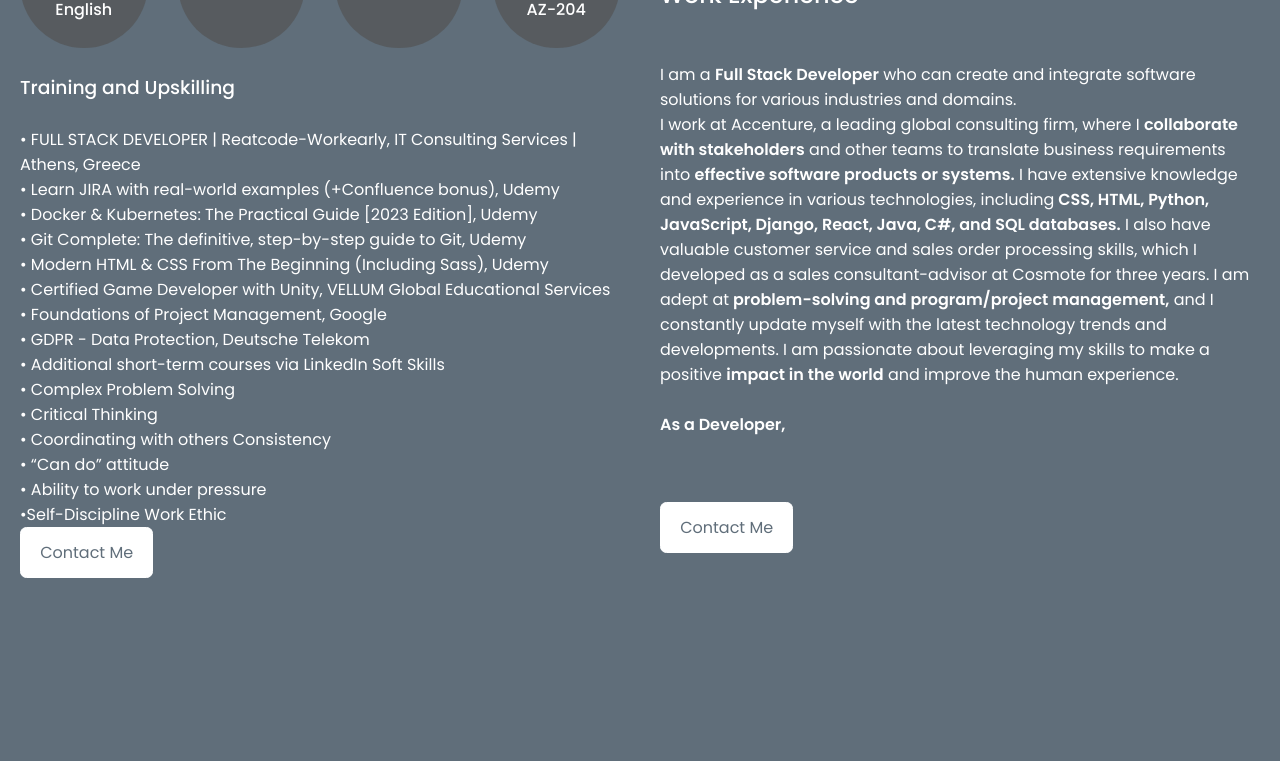
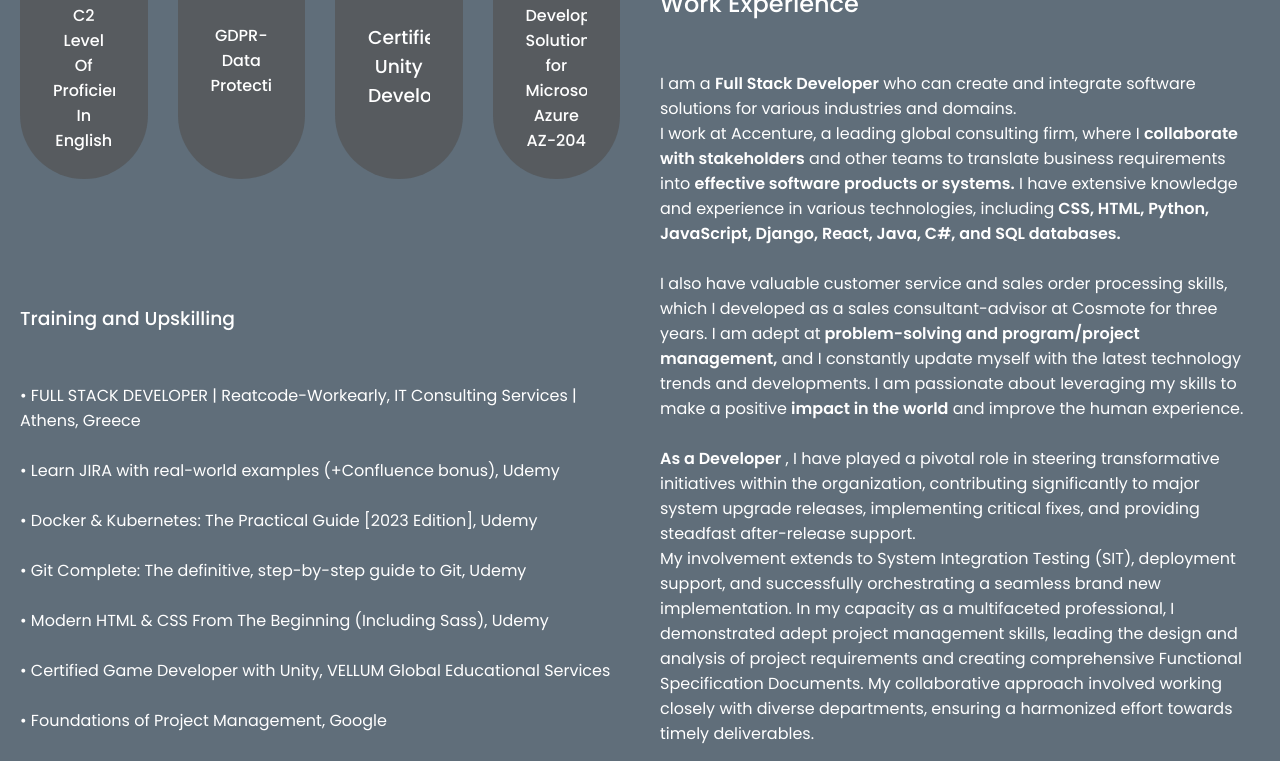
Before and after one commit to apostolidiskimon/Portfolio, a React (Create React App) app: page / in a window 1280 px wide. Shown: the part 1740-2501 px from the top of the page. Built offline with nearby package versions, Linux system fonts and the light colour scheme.

Commit message:
Work Experience Text-Enriched

```diff
--- a/src/components/about/About.jsx
+++ b/src/components/about/About.jsx
@@ -87,28 +87,38 @@ const About = () => {
               <p>
                 <p>
                   <br></br>
+                  <br></br>
+                  <br></br>
+                  <br></br>
+                  <br></br>
                   <h3> Training and Upskilling</h3>
+                  <br></br>
                   <br></br>• FULL STACK DEVELOPER | Reatcode-Workearly, IT
-                  Consulting Services | Athens, Greece <br></br>• Learn JIRA
-                  with real-world examples (+Confluence bonus), Udemy
+                  Consulting Services | Athens, Greece <br></br>
+                  <br></br>• Learn JIRA with real-world examples (+Confluence
+                  bonus), Udemy<br></br>
                   <br></br>• Docker & Kubernetes: The Practical Guide [2023
-                  Edition], Udemy
+                  Edition], Udemy<br></br>
                   <br></br>• Git Complete: The definitive, step-by-step guide to
-                  Git, Udemy <br></br>• Modern HTML & CSS From The Beginning
-                  (Including Sass), Udemy<br></br>• Certified Game Developer
-                  with Unity, VELLUM Global Educational Services <br></br>•
-                  Foundations of Project Management, Google <br></br>• GDPR -
-                  Data Protection, Deutsche Telekom <br></br>• Additional
-                  short-term courses via LinkedIn Soft Skills <br></br>• Complex
-                  Problem Solving
-                  <br></br>• Critical Thinking <br></br>• Coordinating with
-                  others Consistency <br></br>• “Can do” attitude <br></br>•
-                  Ability to work under pressure <br></br>
-                  •Self-Discipline Work Ethic
+                  Git, Udemy <br></br>
+                  <br></br>• Modern HTML & CSS From The Beginning (Including
+                  Sass), Udemy<br></br>
+                  <br></br>• Certified Game Developer with Unity, VELLUM Global
+                  Educational Services<br></br> <br></br>• Foundations of
+                  Project Management, Google<br></br> <br></br>• GDPR - Data
+                  Protection, Deutsche Telekom <br></br>
+                  <br></br>• Additional short-term courses via LinkedIn Soft
+                  Skills<br></br> <br></br>• Complex Problem Solving<br></br>
+                  <br></br>• Critical Thinking <br></br>
+                  <br></br>• Coordinating with others Consistency <br></br>
+                  <br></br>• “Can do” attitude <br></br>
+                  <br></br>• Ability to work under pressure <br></br>
+                  <br></br>• Self-Discipline Work Ethic
                   <br></br>
                 </p>
               </p>
             </p>
+            <br></br>
             <a href="#contact" className="btn btn-primary">
               Contact Me
             </a>
@@ -143,11 +153,6 @@ const About = () => {
             <br></br>
             <br></br> <br></br>
             <br></br>
-            <br></br>
-            <br></br> <br></br>
-            <br></br>
-            <br></br>
-            <br></br>
             <h2>Work Experience</h2>
             <br></br>
             <br></br>
@@ -167,9 +172,10 @@ const About = () => {
                 CSS, HTML, Python, JavaScript, Django, React, Java, C#, and SQL
                 databases.
               </strong>{" "}
-              I also have valuable customer service and sales order processing
-              skills, which I developed as a sales consultant-advisor at Cosmote
-              for three years. I am adept at
+              <br></br>
+              <br></br>I also have valuable customer service and sales order
+              processing skills, which I developed as a sales consultant-advisor
+              at Cosmote for three years. I am adept at
               <strong>
                 {" "}
                 problem-solving and program/project management,
@@ -180,9 +186,42 @@ const About = () => {
               the human experience.
               <br></br>
               <br></br>
-              <strong> As a Developer,</strong>{" "}
+              <strong>As a Developer</strong> , I have played a pivotal role in
+              steering transformative initiatives within the organization,
+              contributing significantly to major system upgrade releases,
+              implementing critical fixes, and providing steadfast after-release
+              support. <br></br>My involvement extends to System Integration
+              Testing (SIT), deployment support, and successfully orchestrating
+              a seamless brand new implementation. In my capacity as a
+              multifaceted professional, I demonstrated adept project management
+              skills, leading the design and analysis of project requirements
+              and creating comprehensive Functional Specification Documents. My
+              collaborative approach involved working closely with diverse
+              departments, ensuring a harmonized effort towards timely
+              deliverables.
+              <br></br>
+              <br></br>
+              <strong>The hallmark of my contribution </strong>lies in the
+              proactive engagement with stakeholders, tracking evolving project
+              needs, and delivering effective solutions. I facilitated open
+              communication channels, participating in numerous meetings with
+              cross-functional teams and vendors. During these engagements, I
+              actively intervened when necessary, ensuring alignment with
+              project goals and overcoming obstacles. Notably, the projects I
+              undertook were characterized by ambiguity and interfacing with
+              various systems, demanding a nuanced understanding of intricacies.
+              This required me to navigate complex landscapes, establishing a
+              framework for successful project outcomes. In summary, my role
+              transcended conventional development responsibilities,
+              encompassing a holistic approach that blended technical acumen
+              with project management finesse.<br></br>
+              <br></br>This integrated perspective allowed me to navigate
+              challenges, foster collaboration, and ultimately contribute to the
+              success of high-impact projects within the organization.
+              <br></br>
             </p>
           </div>
+          <br></br> <br></br> <br></br> <br></br>
           <a href="#contact" className="btn btn-primary">
             Contact Me
           </a>
--- a/src/components/about/about.css
+++ b/src/components/about/about.css
@@ -63,9 +63,10 @@
 }
 .about__cardsright {
   display: flex;
-  grid-template-columns: repeat(3, 1fr);
+  grid-template-columns: repeat(1, 3fr);
   gap: 5%;
   justify-content: center;
+  margin-top: 20rem;
 }
 .about__general {
   display: flex;
@@ -84,6 +85,7 @@
   transition: var(--transition);
   justify-content: center;
 }
+
 .about__card:hover {
   background: transparent;
   border-color: var(--color-primary-variant);
```
